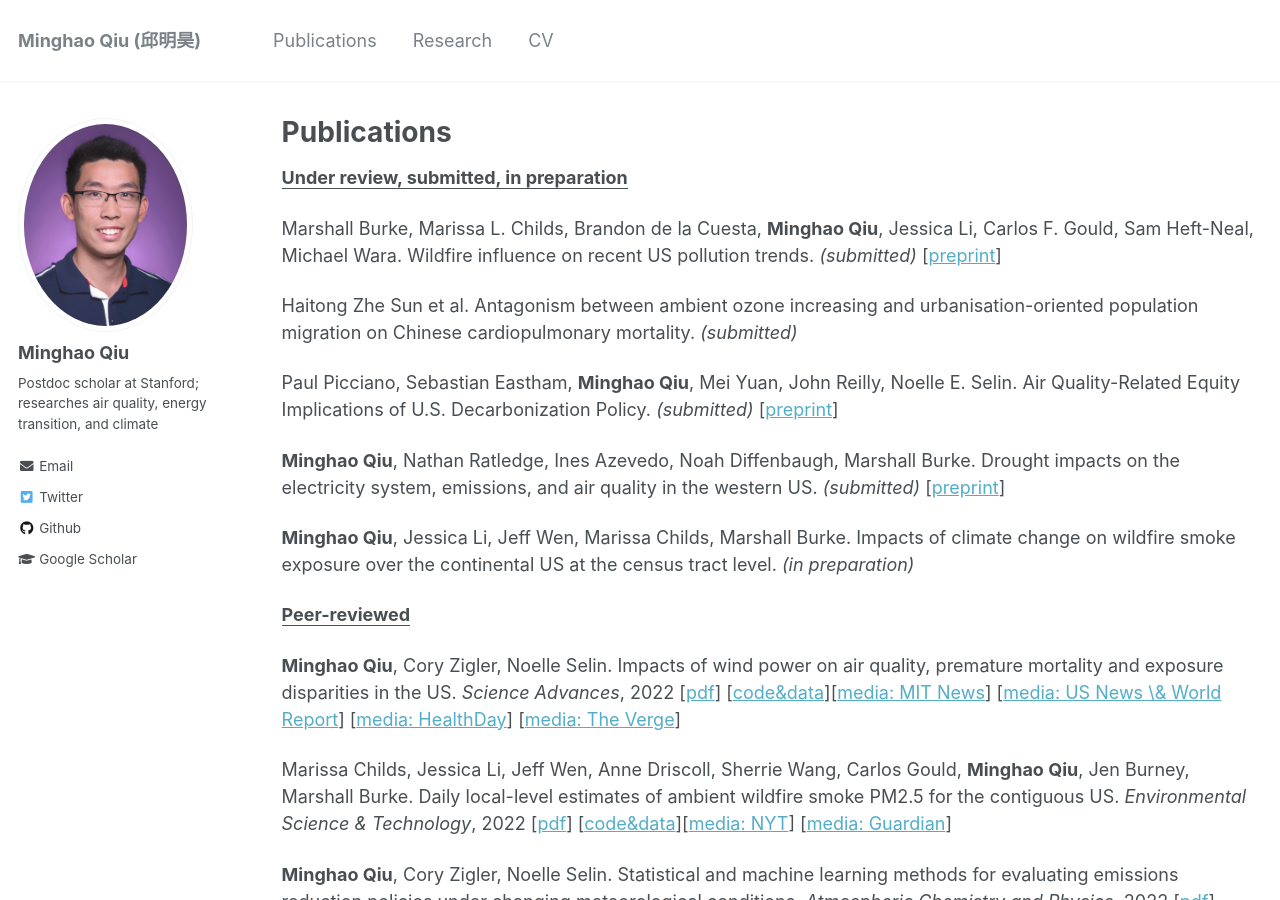
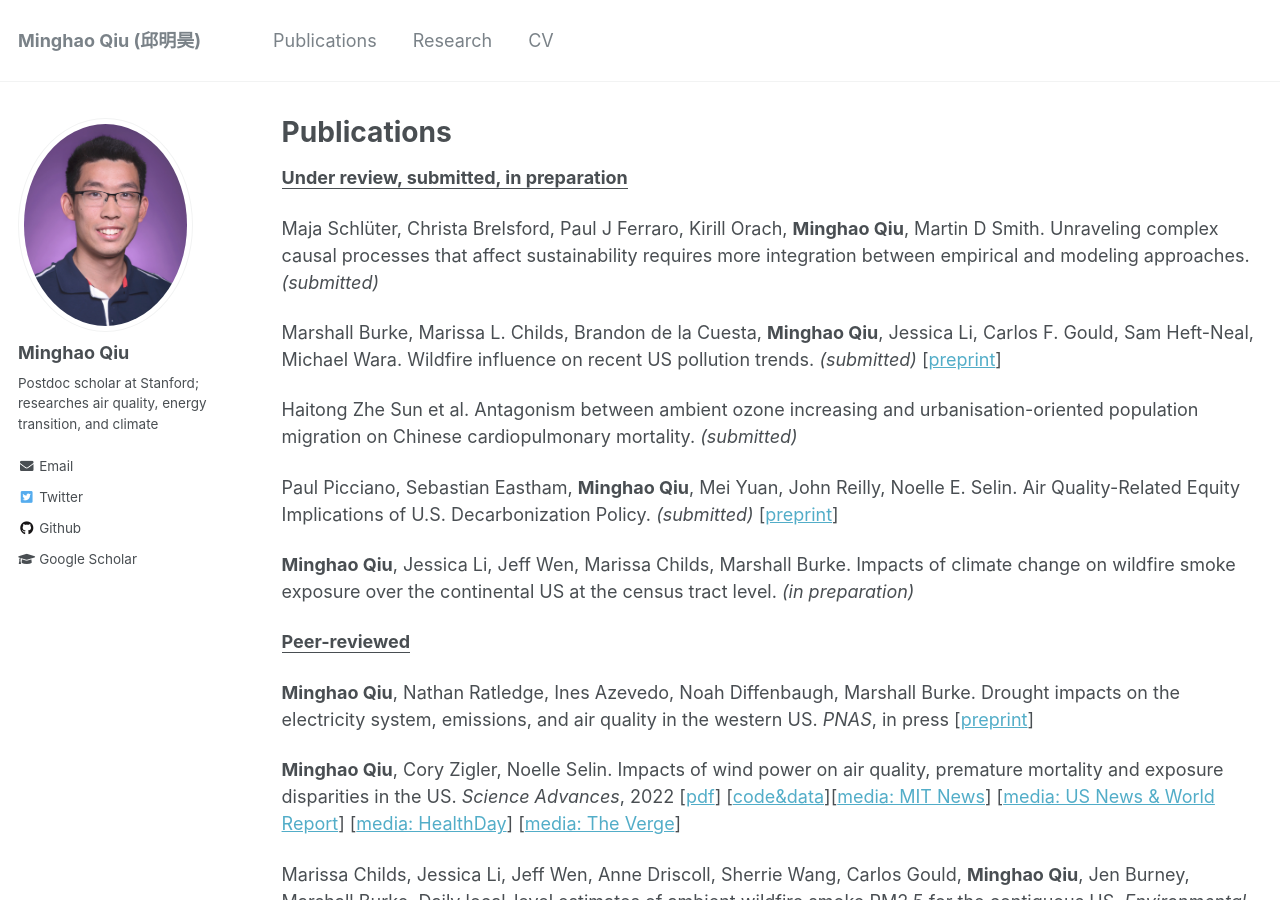
Before and after one commit to mhqiu/mhqiu.github.io, a Jekyll site: the page built from _pages/publications.md, in a window 1280 px wide and 900 px high. Built offline with Jekyll 4.4.1, drawn with Linux system fonts in a browser that asks for light colours.

Commit message:
Update publications.md

```diff
--- a/_pages/publications.md
+++ b/_pages/publications.md
@@ -21,20 +21,22 @@ author_profile: true
 
 **<ins>Under review, submitted, in preparation</ins>**
 
+Maja Schlüter, Christa Brelsford, Paul J Ferraro, Kirill Orach, **Minghao Qiu**, Martin D Smith. Unraveling complex causal processes that affect sustainability requires more integration between empirical and modeling approaches. *(submitted)*
+
 Marshall Burke, Marissa L. Childs, Brandon de la Cuesta, **Minghao Qiu**, Jessica Li, Carlos F. Gould, Sam Heft-Neal, Michael Wara. Wildfire influence on recent US pollution trends. *(submitted)* \[[preprint](https://eartharxiv.org/repository/view/4840/)\]
 
 Haitong Zhe Sun et al. Antagonism between ambient ozone increasing and urbanisation-oriented population migration on Chinese cardiopulmonary mortality. *(submitted)*
 
 Paul Picciano, Sebastian Eastham, **Minghao Qiu**, Mei Yuan, John Reilly, Noelle E. Selin. Air Quality-Related Equity Implications of U.S. Decarbonization Policy. *(submitted)* \[[preprint](https://eartharxiv.org/repository/view/4591/)\]
 
-**Minghao Qiu**, Nathan Ratledge, Ines Azevedo, Noah Diffenbaugh, Marshall Burke. Drought impacts on the electricity system, emissions, and air quality in the western US.  *(submitted)* \[[preprint](https://doi.org/10.31223/X5ZM1P)\]
-
 **Minghao Qiu**, Jessica Li, Jeff Wen, Marissa Childs, Marshall Burke. Impacts of climate change on wildfire smoke exposure over the continental US at the census tract level. *(in preparation)*
 
 
 **<ins>Peer-reviewed</ins>**
 
-**Minghao Qiu**, Cory Zigler, Noelle Selin. Impacts of wind power on air quality, premature mortality and exposure disparities in the US. *Science Advances*, 2022 \[[pdf](https://www.science.org/doi/10.1126/sciadv.abn8762)\] \[[code&data](https://zenodo.org/record/6404168#.Y4phMeyZNFM)\]\[[media: MIT News](https://news.mit.edu/2022/wind-health-impact-1202)\] \[[media: US News \& World Report](https://www.usnews.com/news/health-news/articles/2022-12-02/wind-power-is-bringing-americans-real-health-benefits)\] \[[media: HealthDay](https://consumer.healthday.com/air-pollution-2658790383.html?mc_cid=7396a27322&mc_eid=UNIQID)\] \[[media: The Verge](https://www.theverge.com/2022/12/2/23488771/wind-energy-pollution-study-biden-environmental-justice)\]
+**Minghao Qiu**, Nathan Ratledge, Ines Azevedo, Noah Diffenbaugh, Marshall Burke. Drought impacts on the electricity system, emissions, and air quality in the western US.  *PNAS*, in press \[[preprint](https://doi.org/10.31223/X5ZM1P)\]
+
+**Minghao Qiu**, Cory Zigler, Noelle Selin. Impacts of wind power on air quality, premature mortality and exposure disparities in the US. *Science Advances*, 2022 \[[pdf](https://www.science.org/doi/10.1126/sciadv.abn8762)\] \[[code&data](https://zenodo.org/record/6404168#.Y4phMeyZNFM)\]\[[media: MIT News](https://news.mit.edu/2022/wind-health-impact-1202)\] \[[media: US News & World Report](https://www.usnews.com/news/health-news/articles/2022-12-02/wind-power-is-bringing-americans-real-health-benefits)\] \[[media: HealthDay](https://consumer.healthday.com/air-pollution-2658790383.html?mc_cid=7396a27322&mc_eid=UNIQID)\] \[[media: The Verge](https://www.theverge.com/2022/12/2/23488771/wind-energy-pollution-study-biden-environmental-justice)\]
 
 Marissa Childs, Jessica Li, Jeff Wen, Anne Driscoll, Sherrie Wang, Carlos Gould, **Minghao Qiu**, Jen Burney, Marshall Burke. Daily local-level estimates of ambient wildfire smoke PM2.5 for the contiguous US. *Environmental Science & Technology*, 2022  \[[pdf](https://pubs.acs.org/doi/10.1021/acs.est.2c02934)\] \[[code&data](https://www.stanfordecholab.com/wildfire_smoke)\]\[[media: NYT](https://www.nytimes.com/interactive/2022/09/22/climate/wildfire-smoke-pollution.html)\] \[[media: Guardian](https://www.theguardian.com/environment/2022/sep/22/air-quality-wildfire-smoke-pollution-health-risks)\]
 
```
